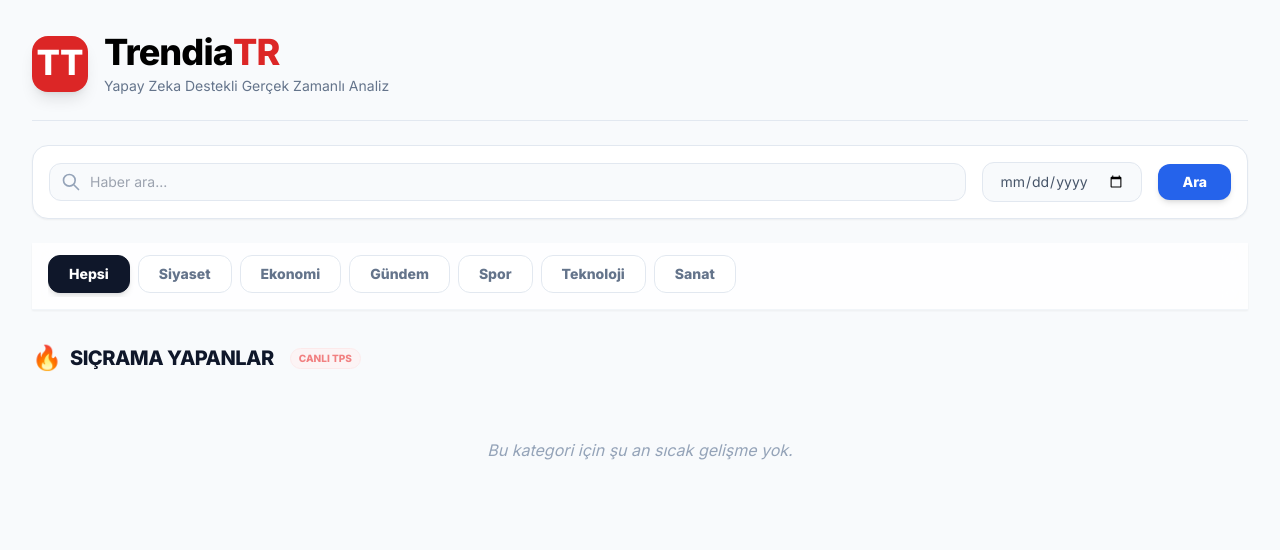
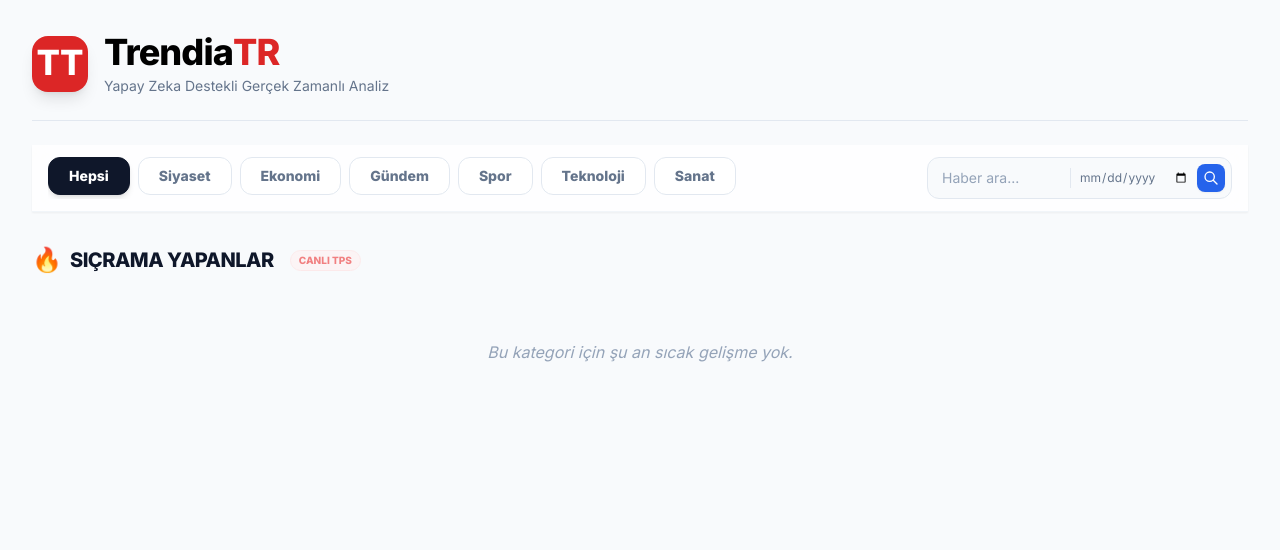
Before and after one commit to pdrm55/turkey-trend-watcher, a Flask app: page / in a window 1280 px wide. Shown: the top 550 px of the page. Run offline with Flask 3, Linux system fonts and the light colour scheme; data that the repository does not hold is empty; some libraries are stand-ins or nearby versions.

Commit message:
Add search engin to index 2

```diff
--- a/app/api/routes.py
+++ b/app/api/routes.py
@@ -258,10 +258,10 @@ def get_trends():
 
     # Search & Filter Params
     q = request.args.get('q', '').strip()
-    start_date_str = request.args.get('start_date', '')
+    date_str = request.args.get('date', '')
 
     # --- منطق کشینگ Redis ---
-    cache_key = f"trends_v1_{category}_{list_type}_{offset}_{limit}_{q}_{start_date_str}"
+    cache_key = f"trends_v1_{category}_{list_type}_{offset}_{limit}_{q}_{date_str}"
     if redis_client:
         cached_data = redis_client.get(cache_key)
         if cached_data:
@@ -282,10 +282,10 @@ def get_trends():
             )
 
         # --- Date Filter ---
-        if start_date_str:
+        if date_str:
             try:
-                start_date = datetime.strptime(start_date_str, '%Y-%m-%d')
-                query = query.filter(Trend.last_updated >= start_date)
+                filter_date = datetime.strptime(date_str, '%Y-%m-%d')
+                query = query.filter(Trend.last_updated >= filter_date)
             except ValueError:
                 pass # Ignore invalid date format
 
--- a/app/templates/index.html
+++ b/app/templates/index.html
@@ -85,35 +85,9 @@
         </div>
     </header>
 
-    <!-- Search & Filter Bar -->
-    <div class="max-w-7xl mx-auto mb-6 px-4 md:px-0">
-        <div class="bg-white p-4 rounded-2xl shadow-sm border border-slate-200 flex flex-col md:flex-row gap-4 items-center">
-            <div class="relative flex-1 w-full">
-                <span class="absolute inset-y-0 left-0 flex items-center pl-3 text-slate-400">
-                    <svg class="w-5 h-5" fill="none" stroke="currentColor" viewBox="0 0 24 24"><path stroke-linecap="round" stroke-linejoin="round" stroke-width="2" d="M21 21l-6-6m2-5a7 7 0 11-14 0 7 7 0 0114 0z"></path></svg>
-                </span>
-                <input type="text" id="searchInput" placeholder="Haber ara..."
-                       class="w-full pl-10 pr-4 py-2 bg-slate-50 border border-slate-200 rounded-xl focus:outline-none focus:border-blue-500 focus:ring-1 focus:ring-blue-500 transition-all text-sm font-medium"
-                       onkeypress="if(event.key === 'Enter') handleSearch()">
-            </div>
-            <div class="w-full md:w-auto">
-                <input type="date" id="dateInput"
-                       class="w-full md:w-auto px-4 py-2 bg-slate-50 border border-slate-200 rounded-xl focus:outline-none focus:border-blue-500 text-sm font-medium text-slate-600">
-            </div>
-            <div class="flex gap-2 w-full md:w-auto">
-                <button onclick="handleSearch()" class="flex-1 md:flex-none bg-blue-600 hover:bg-blue-700 text-white px-6 py-2 rounded-xl text-sm font-bold transition-colors shadow-md flex items-center justify-center gap-2">
-                    Ara
-                </button>
-                <button onclick="clearSearch()" id="clearSearchBtn" class="hidden flex-1 md:flex-none bg-slate-100 hover:bg-slate-200 text-slate-600 px-4 py-2 rounded-xl text-sm font-bold transition-colors border border-slate-200">
-                    Temizle
-                </button>
-            </div>
-        </div>
-    </div>
-
     <!-- Navigation / Category Filters -->
-    <nav class="max-w-7xl mx-auto mb-8 sticky top-0 z-30 bg-white/80 backdrop-blur-md py-3 shadow-sm border-b border-slate-100 -mx-4 px-4">
-        <div class="flex space-x-2 overflow-x-auto pb-1 custom-scroll" id="category-filters">
+    <nav class="max-w-7xl mx-auto mb-8 sticky top-0 z-30 bg-white/80 backdrop-blur-md py-3 shadow-sm border-b border-slate-100 -mx-4 px-4 flex flex-col md:flex-row justify-between items-center gap-4">
+        <div class="flex space-x-2 overflow-x-auto pb-1 custom-scroll w-full md:w-auto" id="category-filters">
             {% set cats = ["Hepsi", "Siyaset", "Ekonomi", "Gündem", "Spor", "Teknoloji", "Sanat"] %}
             {% for cat in cats %}
                 <a href="{{ '/' if cat == 'Hepsi' else '/category/' + cat.lower() }}"
@@ -123,6 +97,28 @@
                     {{ cat }}
                 </a>
             {% endfor %}
+        </div>
+
+        <!-- Compact Search Toolbar -->
+        <div class="flex items-center gap-2 w-full md:w-auto bg-slate-50 p-1.5 rounded-xl border border-slate-200">
+            <div class="relative">
+                <input type="text" id="searchInput" placeholder="Haber ara..."
+                       class="w-full md:w-32 md:focus:w-48 pl-2 pr-2 py-1 bg-transparent border-none focus:ring-0 text-sm transition-all placeholder:text-slate-400 outline-none"
+                       onkeypress="if(event.key === 'Enter') handleSearch()">
+            </div>
+
+            <div class="h-5 w-px bg-slate-200"></div>
+
+            <input type="date" id="dateInput" onchange="handleSearch()"
+                   class="bg-transparent border-none focus:ring-0 text-xs text-slate-500 font-medium p-0 w-[110px] cursor-pointer outline-none">
+
+            <button onclick="handleSearch()" class="p-1.5 bg-blue-600 hover:bg-blue-700 text-white rounded-lg shadow-sm transition-colors">
+                <svg class="w-4 h-4" fill="none" stroke="currentColor" viewBox="0 0 24 24"><path stroke-linecap="round" stroke-linejoin="round" stroke-width="2" d="M21 21l-6-6m2-5a7 7 0 11-14 0 7 7 0 0114 0z"></path></svg>
+            </button>
+
+            <button onclick="clearSearch()" id="clearSearchBtn" class="hidden p-1.5 text-slate-400 hover:text-red-500 hover:bg-red-50 rounded-lg transition-colors">
+                <svg class="w-4 h-4" fill="none" stroke="currentColor" viewBox="0 0 24 24"><path stroke-linecap="round" stroke-linejoin="round" stroke-width="2" d="M6 18L18 6M6 6l12 12"></path></svg>
+            </button>
         </div>
     </nav>
 
@@ -288,7 +284,7 @@
                 const apiCat = activeCategory === "Hepsi" ? "All" : activeCategory;
                 let url = `/api/trends?type=hot&category=${apiCat}`;
                 if (currentSearchQuery) url += `&q=${encodeURIComponent(currentSearchQuery)}`;
-                if (currentDateFilter) url += `&start_date=${currentDateFilter}`;
+                if (currentDateFilter) url += `&date=${currentDateFilter}`;
 
                 const res = await fetch(url);
                 const trends = await res.json();
@@ -305,7 +301,7 @@
                 const apiCat = activeCategory === "Hepsi" ? "All" : activeCategory;
                 let url = `/api/trends?type=timeline&category=${apiCat}&offset=${timelineOffset}&limit=${limit}`;
                 if (currentSearchQuery) url += `&q=${encodeURIComponent(currentSearchQuery)}`;
-                if (currentDateFilter) url += `&start_date=${currentDateFilter}`;
+                if (currentDateFilter) url += `&date=${currentDateFilter}`;
 
                 const res = await fetch(url);
                 const trends = await res.json();
```
